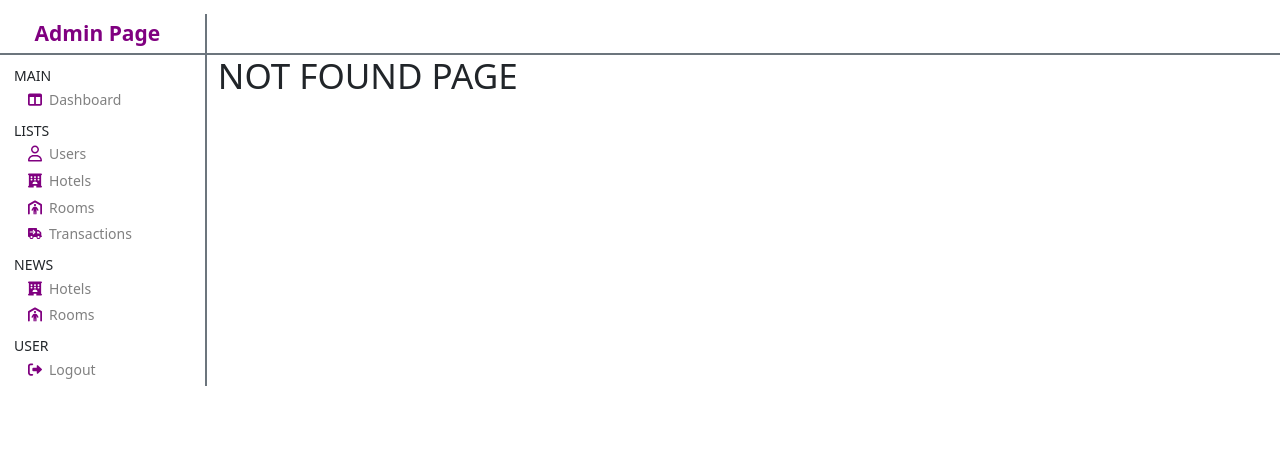
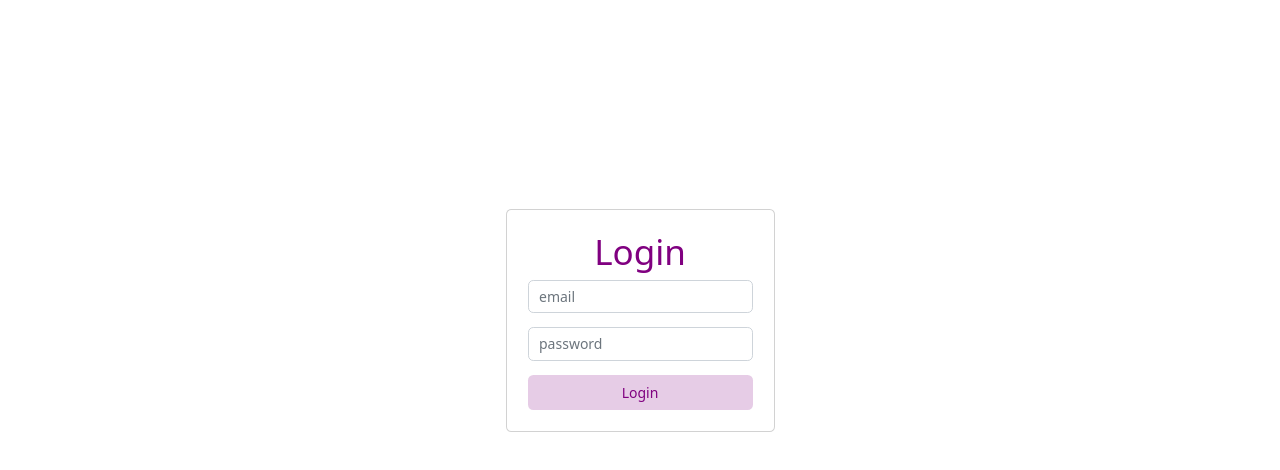
Before and after one commit to LuongChanHong/asm2_AD, a React (Create React App) app: page /login in a window 1280 px wide. Before the commit this address had no page. Shown: the top 470 px of the page. Built offline with nearby package versions, Linux system fonts and the light colour scheme.

Commit message:
add login and wrapper page

```diff
--- a/src/App.css
+++ b/src/App.css
@@ -6,6 +6,7 @@
 }
 
 :root {
+  --white-x: white;
   --purple-x: #6334ff;
   --gray-x: gray;
   --red-x: rgba(255, 0, 0, 1);
--- a/src/App.js
+++ b/src/App.js
@@ -2,33 +2,45 @@ import "./App.css";
 import "bootstrap/dist/css/bootstrap.min.css";
 import { BrowserRouter, Route, Routes } from "react-router-dom";
 
+import Sidebar from "./components/sidebar/Sidebar";
 import Dashboard from "./pages/dashboard/Dashboard";
-import Sidebar from "./components/sidebar/Sidebar";
+import Login from "./pages/login/Login";
 
 function App() {
   return (
-    <section className="pt-3 app__container">
-      <section className="row d-flex">
-        <div className="col-2 border-secondary border-end border-bottom p-1 text-center fw-bold">
-          <span className="purple-text">Admin Page</span>
-        </div>
-        <div className="col-10 border-secondary border-start border-bottom"></div>
-      </section>
-      <section className="row d-flex">
-        <div className="col-2 border-secondary border-end border-top">
-          <Sidebar />
-        </div>
-        <div className="col-10 border-secondary border-start border-top">
     <BrowserRouter>
       <Routes>
         <Route exact path="/" element={<Dashboard />} />
+        <Route exact path="/login" element={<Login />} />
         <Route path="*" element={<h1>NOT FOUND PAGE</h1>} />
       </Routes>
     </BrowserRouter>
-        </div>
-      </section>
-    </section>
   );
+  // return (
+  //   <section className="pt-3 app__container">
+  //     <section className="row d-flex">
+  //       <div className="col-2 border-secondary border-end border-bottom p-1 text-center fw-bold">
+  //         <span className="purple-text">Admin Page</span>
+  //       </div>
+  //       <div className="col-10 border-secondary border-start border-bottom"></div>
+  //     </section>
+  //     <section className="row d-flex">
+  //       <div className="col-2 border-secondary border-end border-top">
+  //         <Sidebar />
+  //       </div>
+  //       <div className="col-10 border-secondary border-start border-top">
+  //         <BrowserRouter>
+  //           <Routes>
+  //             <Route exact path="/" element={<Dashboard />} />
+  //             <Route exact path="/login" element={<Login />} />
+
+  //             <Route path="*" element={<h1>NOT FOUND PAGE</h1>} />
+  //           </Routes>
+  //         </BrowserRouter>
+  //       </div>
+  //     </section>
+  //   </section>
+  // );
 }
 
 export default App;
--- /dev/null
+++ b/src/components/wrapper/Wrapper.jsx
@@ -0,0 +1,26 @@
+import React from "react";
+
+import Sidebar from "../sidebar/Sidebar";
+
+const Wrapper = (props) => {
+  return (
+    <section className="pt-3 app__container">
+      <section className="row d-flex">
+        <div className="col-2 border-secondary border-end border-bottom p-1 text-center fw-bold">
+          <span className="purple-text">Admin Page</span>
+        </div>
+        <div className="col-10 border-secondary border-start border-bottom"></div>
+      </section>
+      <section className="row d-flex">
+        <div className="col-2 border-secondary border-end border-top">
+          <Sidebar />
+        </div>
+        <div className="col-10 border-secondary border-start border-top">
+          {props.children}
+        </div>
+      </section>
+    </section>
+  );
+};
+
+export default Wrapper;
--- a/src/pages/dashboard/Dashboard.jsx
+++ b/src/pages/dashboard/Dashboard.jsx
@@ -4,6 +4,8 @@ import { useEffect, useState } from "react";
 import { Table } from "react-bootstrap";
 
 import { get } from "../../utils/fetch";
+
+import Wrapper from "../../components/wrapper/Wrapper";
 
 import "../../App.css";
 import "./dashboard.css";
@@ -17,7 +19,6 @@ const renderTransItem = (item, index) => {
       : item.status === "Checkin"
       ? "checkin__status"
       : "checkout__status";
-  console.log(statusClass);
   return (
     <tr key={index}>
       <td>{++index}</td>
@@ -57,19 +58,23 @@ const renderTransItem = (item, index) => {
   );
 };
 const Dashboard = () => {
-  const list = [1, 2, 3, 4, 5, 6, 7, 8];
   const [lastestList, setLastestList] = useState([]);
+  const [businessInfo, setBusinessInfo] = useState([]);
+
+  const getRenderData = async (url, callback) => {
+    const response = await get(url);
+    // console.log("response:", response);
+    callback(response.data);
+  };
 
   useEffect(() => {
-    const getLastestList = async () => {
-      const response = await get("/get-lastest-transaction");
-      // console.log("response:", response);
-      setLastestList(response.data);
-    };
-    getLastestList();
+    // const infoResponse = await get("/get-business-info");
+    getRenderData("/get-lastest-transaction", (data) => setLastestList(data));
+    getRenderData("/get-business-info", (data) => setBusinessInfo(data));
   }, []);
 
   return (
+    <Wrapper>
       <section className="dashboard__container py-3">
         <section className="dashboard__wrapper">
           <section className="row">
@@ -77,7 +82,7 @@ const Dashboard = () => {
             <div className="col-3">
               <div className="shadow p-3 mb-5 bg-white rounded position-relative">
                 <span>USERS</span>
-              <h1>100</h1>
+                <h1>{businessInfo.users ? businessInfo.users : 0}</h1>
                 <div className="dashboard__icon icon__user">
                   <svg
                     fill="currentColor"
@@ -94,7 +99,7 @@ const Dashboard = () => {
             <div className="col-3">
               <div className="shadow p-3 mb-5 bg-white rounded position-relative">
                 <span>ORDERS</span>
-              <h1>100</h1>
+                <h1>{businessInfo.orders ? businessInfo.orders : 0}</h1>
                 <div className="dashboard__icon icon__order">
                   <svg
                     fill="currentColor"
@@ -111,7 +116,7 @@ const Dashboard = () => {
             <div className="col-3">
               <div className="shadow p-3 mb-5 bg-white rounded position-relative">
                 <span>EARNING</span>
-              <h1>$100</h1>
+                <h1>${businessInfo.earning ? businessInfo.earning : 0}</h1>
                 <div className="dashboard__icon icon__earning">
                   <svg
                     fill="currentColor"
@@ -128,7 +133,7 @@ const Dashboard = () => {
             <div className="col-3">
               <div className="shadow p-3 mb-5 bg-white rounded position-relative">
                 <span>BALANCE</span>
-              <h1>$100</h1>
+                <h1>${businessInfo.balance ? businessInfo.balance : 0}</h1>
                 <div className="dashboard__icon icon__balance">
                   <svg
                     fill="currentColor"
@@ -165,7 +170,7 @@ const Dashboard = () => {
                       lastestList.map((item, i) => renderTransItem(item, i))
                     ) : (
                       <tr>
-                      <td colSpan={7}>No Transaction Found</td>
+                        <td colSpan={9}>No Transaction Found</td>
                       </tr>
                     )}
                   </tbody>
@@ -175,6 +180,7 @@ const Dashboard = () => {
           </section>
         </section>
       </section>
+    </Wrapper>
   );
 };
 
--- a/src/pages/login/Login.jsx
+++ b/src/pages/login/Login.jsx
@@ -1,18 +1,16 @@
 import React, { useState } from "react";
 import { useNavigate } from "react-router-dom";
-import { useDispatch } from "react-redux";
+import { useDispatch, useSelector } from "react-redux";
 
+import "../../App.css";
 import "./login.css";
 
-import Navbar from "../../components/navbar/Navbar";
+// import Navbar from "../../components/navbar/Navbar";
 import { logInAction } from "../../redux/actions/userAction";
 
 const Login = () => {
-  const [input, setInput] = useState({
-    email: "user1@mail.com",
-    password: "456",
-  });
-  // const [user, setUser] = useState({});
+  const [input, setInput] = useState({});
+  const [errorText, setErrorText] = useState("");
   const [isLoginError, setLoginError] = useState(false);
 
   const navigate = useNavigate();
@@ -29,16 +27,31 @@ const Login = () => {
 
   const handleSubmit = (event) => {
     event.preventDefault();
-    dispatch(logInAction(input, () => navigate(-1)));
+    setLoginError(false);
+    const response = dispatch(logInAction(input));
+    response.then((res) => {
+      // console.log(res);
+      if (typeof res == "object" && res.response.status == 404) {
+        setLoginError(true);
+        setErrorText(res.response.statusText);
+      }
+      if (typeof res == "boolean") {
+        if (res) {
+          navigate("/");
+        } else {
+          setLoginError(true);
+          setErrorText("This user is not admin");
+        }
+      }
+    });
   };
 
   return (
     <section>
-      <Navbar />
       <section className="login__body">
         <div className="card">
-          <div className="d-flex flex-column card-body">
-            <h1 className="text-center">Login</h1>
+          <div className="d-flex flex-column card-body p-4">
+            <h1 className="text-center login__title">Login</h1>
             <form className="d-grid gap-3">
               <input
                 name="email"
@@ -56,13 +69,11 @@ const Login = () => {
                 onChange={handleChange}
                 value={input.password}
               />
-              {isLoginError && (
-                <span className="text-danger">wrong email or password</span>
-              )}
+              {isLoginError && <span className="text-danger">{errorText}</span>}
               <button
                 onClick={handleSubmit}
                 type="button"
-                className="btn btn-primary"
+                className="rounded login__button"
               >
                 Login
               </button>
--- a/src/pages/login/login.css
+++ b/src/pages/login/login.css
@@ -1,7 +1,24 @@
 .login__body {
   display: flex;
   width: 100vw;
-  height: 60vh;
+  height: 80vh;
   align-items: center;
   justify-content: center;
 }
+
+.login__title {
+  color: var(--purple-x);
+}
+
+.login__button {
+  background-color: var(--purple-xx);
+  color: var(--purple-x);
+  border: none;
+  padding: 0.5rem 0;
+  transition: all 0.5s ease-in-out;
+}
+
+.login__button:hover {
+  background-color: var(--purple-x);
+  color: var(--white-x);
+}
--- a/src/redux/actions/userAction.js
+++ b/src/redux/actions/userAction.js
@@ -2,14 +2,14 @@ import { userService } from "../../services/userServices";
 import { USER_ACTION } from "./types/userTypes";
 import { createAction } from ".";
 
-export const logInAction = (loginInfo, callback) => {
+export const logInAction = (loginInfo) => {
   return async (dispatch) => {
     try {
       const result = await userService.logIn(loginInfo);
       dispatch(createAction(USER_ACTION.LOGIN, result.data));
-      callback();
+      return result.data.isAdmin;
     } catch (err) {
-      console.log("err:", err);
+      return err;
     }
   };
 };
```
Also changed, not shown: src/components/wrapper/wrapper.css (added). Lines whose indentation alone changed are shown as unchanged.
